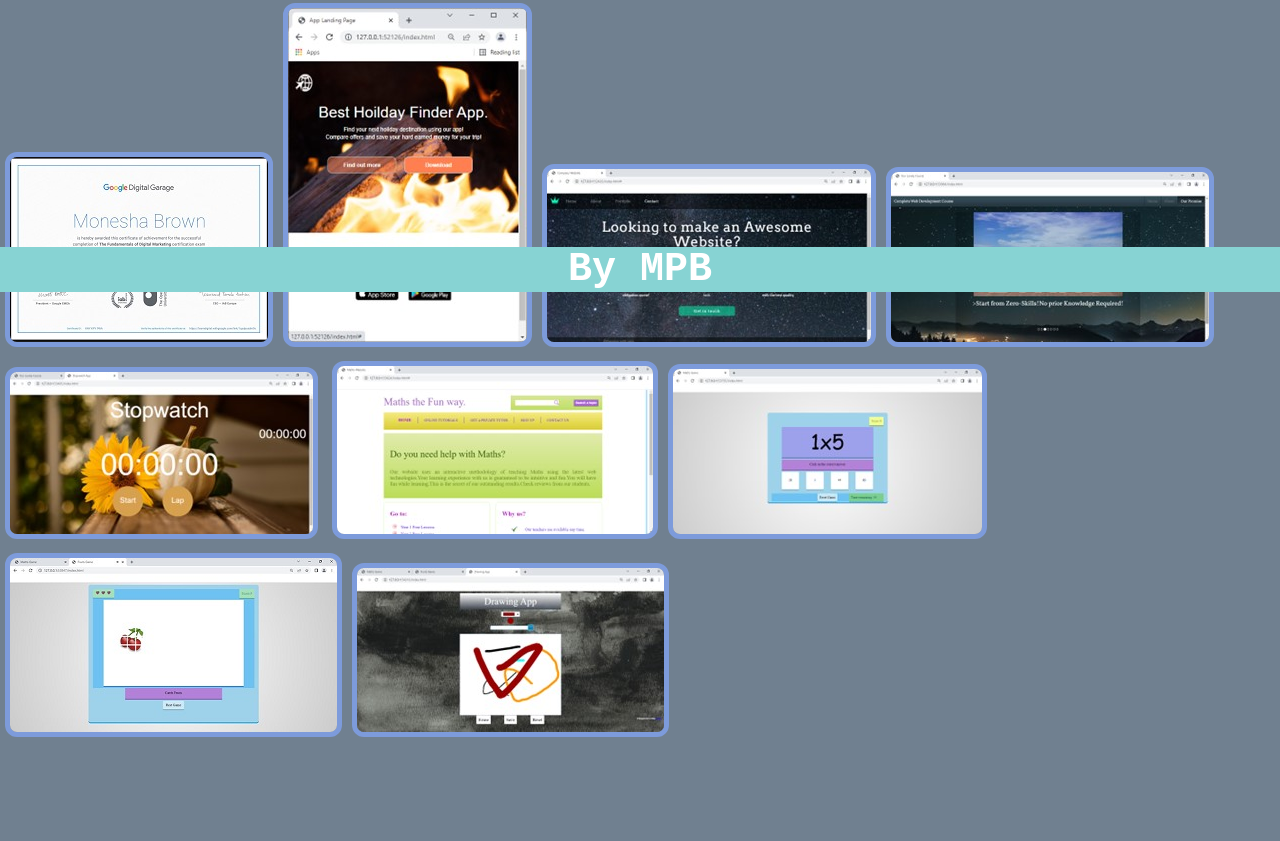
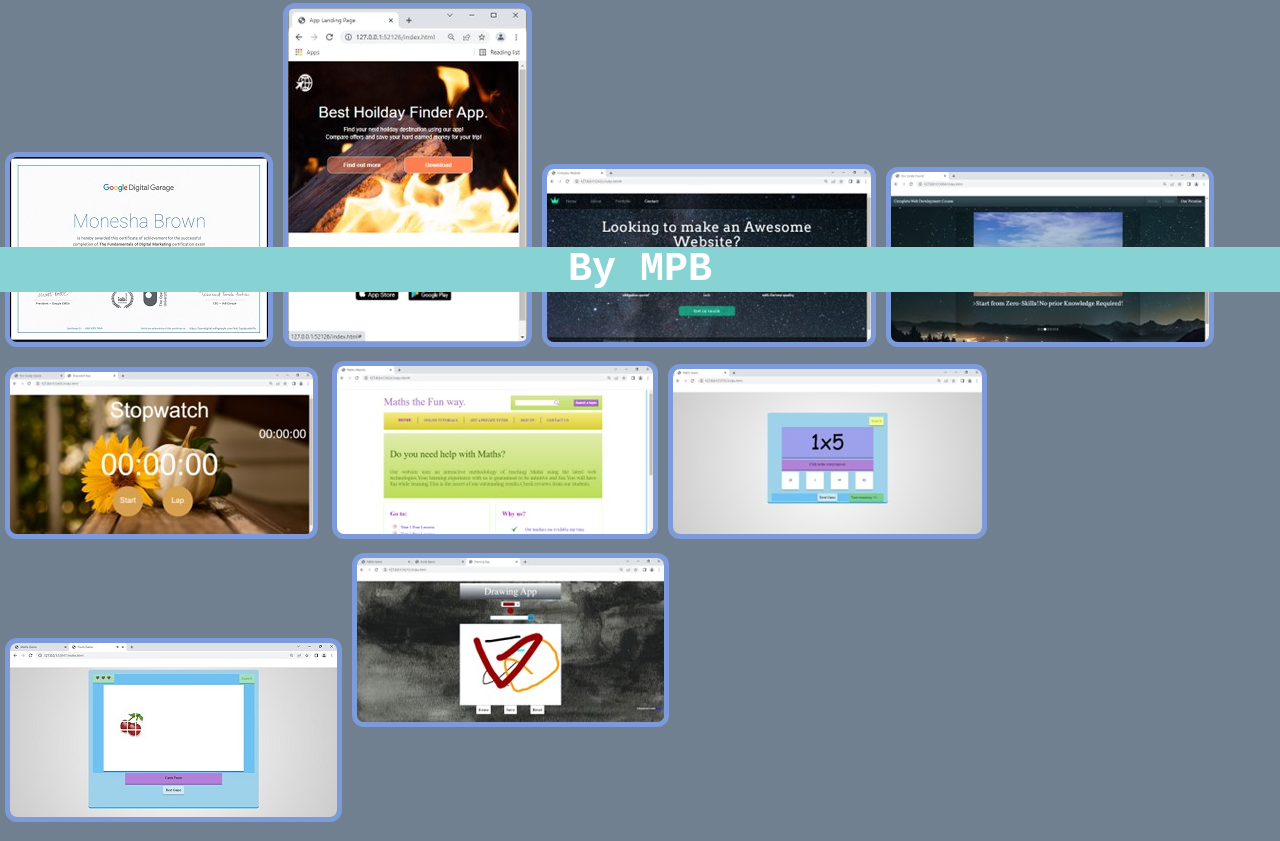
Before and after one commit to moneshapb/Monesha-s-online-profile, a plain HTML site: page portfolio.html in a window 1280 px wide. Shown: the part 508-1349 px from the top of the page. Drawn offline with Linux system fonts and the light colour scheme.

Commit message:
Update portfolio.html

```diff
--- a/portfolio.html
+++ b/portfolio.html
@@ -24,7 +24,7 @@
 <p4> When it comes to software engineering I have limited experience.I did a web development course learning html and css with a little bit of javascript.Also I went on google and did a digital marketing course.</p4>
 </section>
 <div><img class="port2" src="digitalm.jpg"><img class="port2" src="Picture1.jpg"><img class="port2"  src="Picture2.jpg"><img class="port2" src="Picture3.jpg"><img class="port2" src="Picture4.jpg">
-    <img class="port2" src="Picture5.jpg"><img class="port2" src="Picture6.jpg"><img class="port3" src="Picture7.jpg"><img class="port3" src="Picture8.jpg"></div>
+    <img class="port2" src="Picture5.jpg"><img class="port2" src="Picture6.jpg"><img class="port2" src="Picture7.jpg"><img class="port3" src="Picture8.jpg"></div>
 </body>
 <footer>By MPB</footer>
 </html>
```
